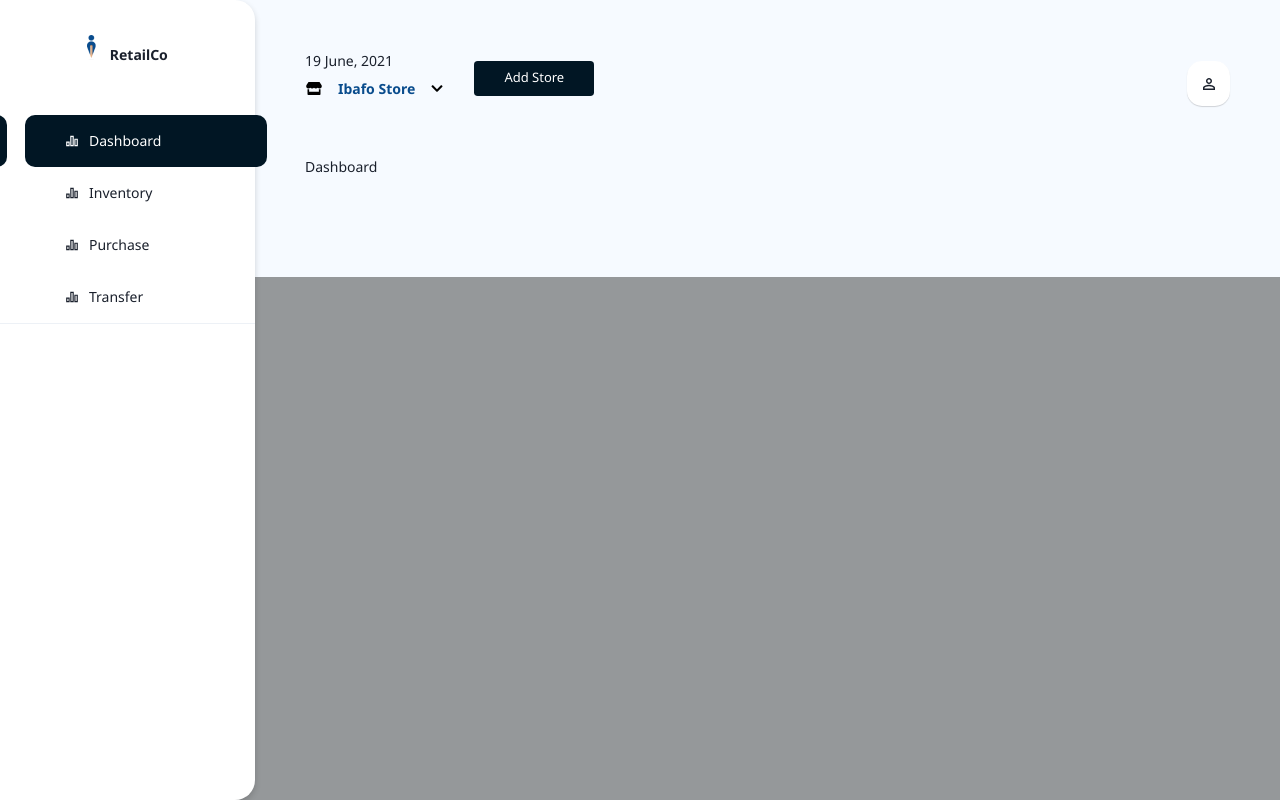
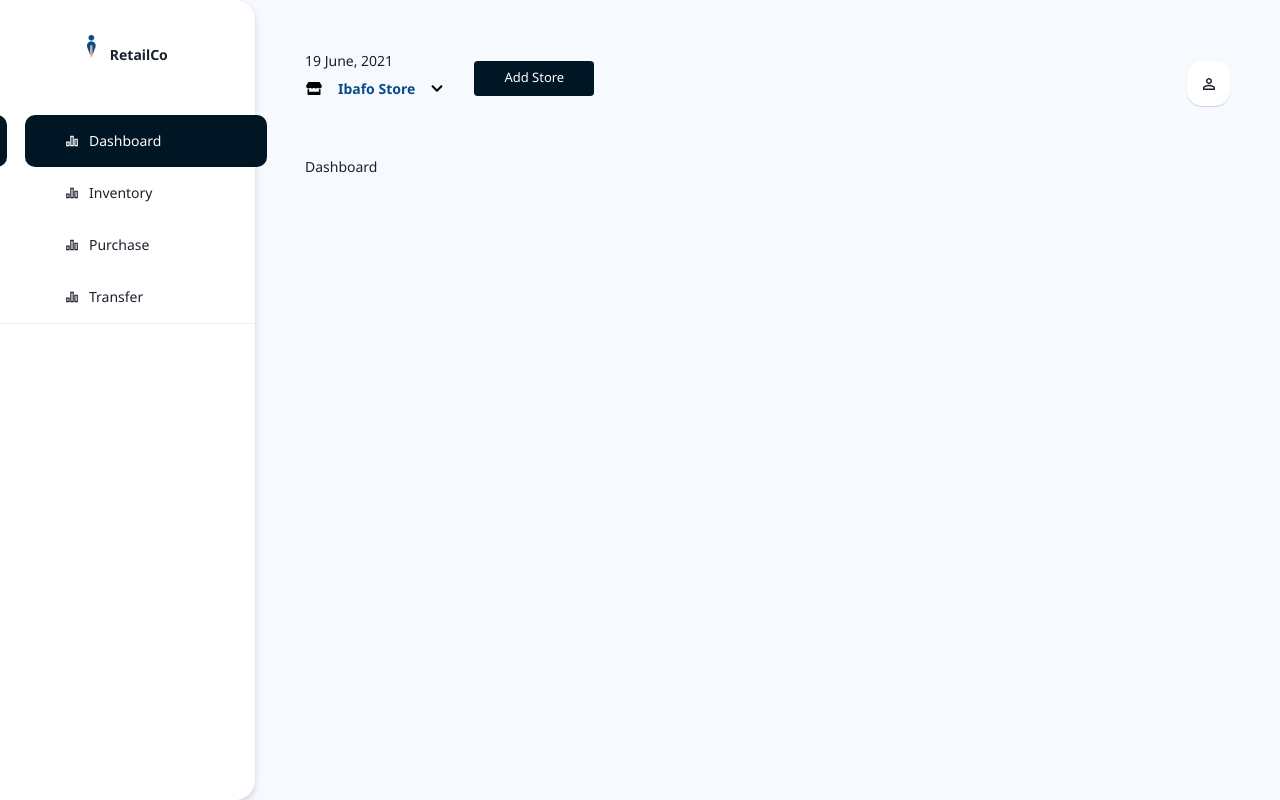
Before and after one commit to ByteQL/retailco-frontend, a React (Create React App) app: page /dashboard in a window 1280 px wide. Built offline with nearby package versions, Linux system fonts and the light colour scheme.

Commit message:
set min height on <main/>

```diff
--- a/src/components/DashBoardPageWrapper/index.tsx
+++ b/src/components/DashBoardPageWrapper/index.tsx
@@ -31,6 +31,7 @@ const DashboardPageWrapper: React.FC<Props> = ({
           p={{ base: '2rem', xl: '5rem' }}
           flex="1 1 0%"
           ml={{ xl: '25.5rem' }}
+          minH="100vh"
         >
           <DashboardPageWrapperHeader />
           <Box as="main" p="5rem 0">
```
